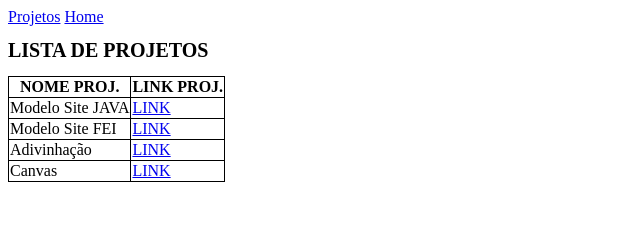
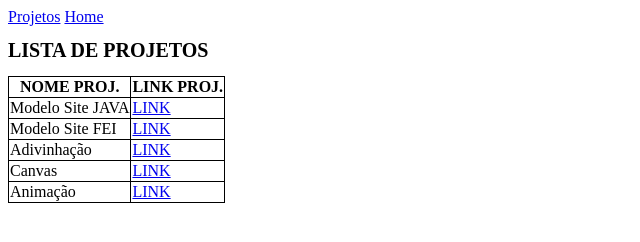
Before and after one commit to lumarciano/Full-Stack, a plain HTML site: page AULA_2/project.html in a window 1280 px wide. Shown: the whole page, without its empty margins (0-640 px from the left). Drawn offline with Linux system fonts and the light colour scheme.

Commit message:
Update project.html

```diff
--- a/AULA_2/project.html
+++ b/AULA_2/project.html
@@ -18,6 +18,7 @@ LISTA DE PROJETOS
       <tr><td>Modelo Site FEI</td><td><a href="SITE_FEI\home.html">LINK</a></td></tr>
       <tr><td>Adivinhação</td><td><a href="04_ADIVINHACAO\index.html">LINK</a></td></tr>
       <tr><td>Canvas</td><td><a href="05_CANVAS\index.html">LINK</a></td></tr>
+      <tr><td>Animação</td><td><a href="06_ANIMACAO\index.html">LINK</a></td></tr>
     </tr>
   </table>
 </body>
```
